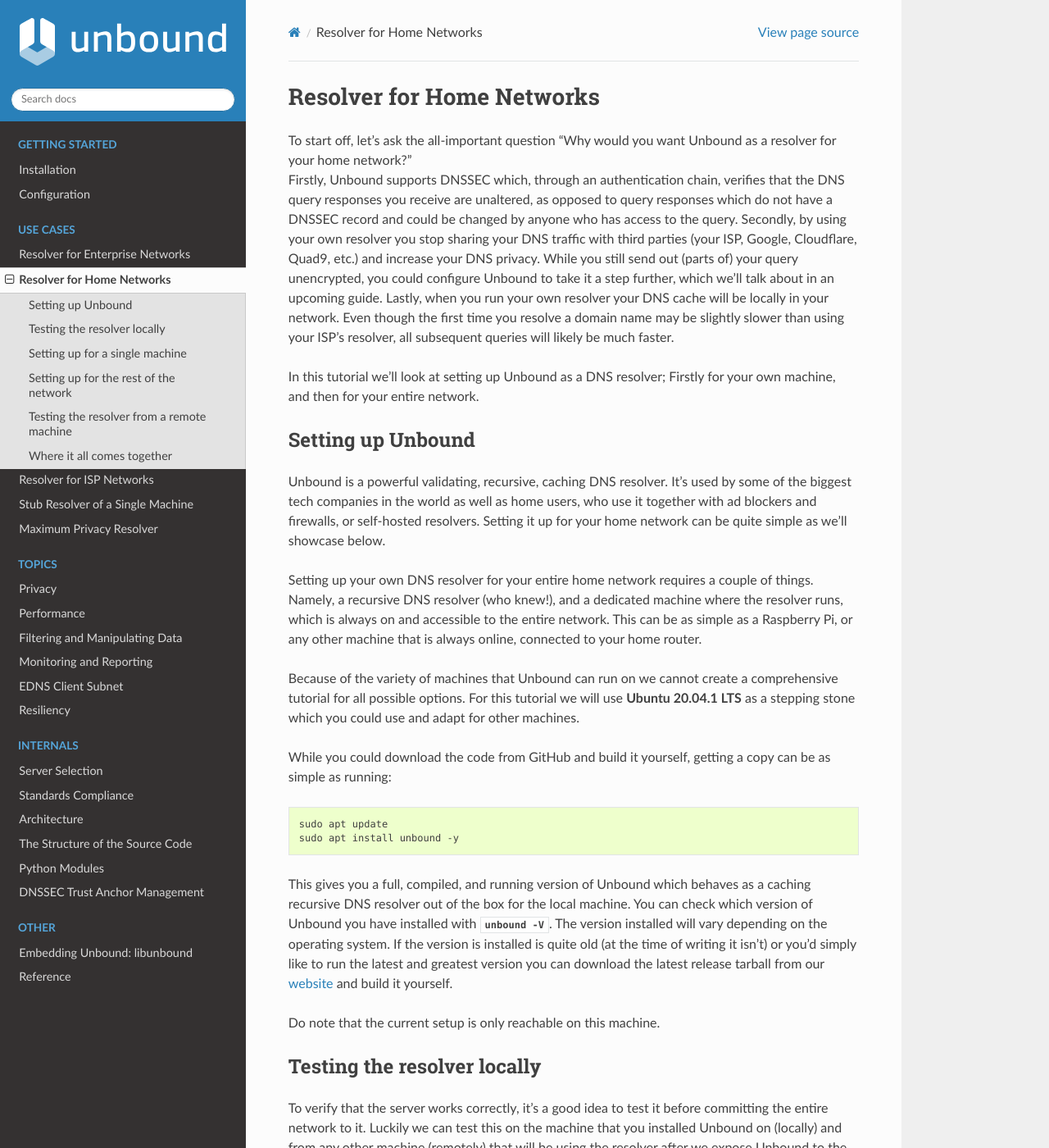
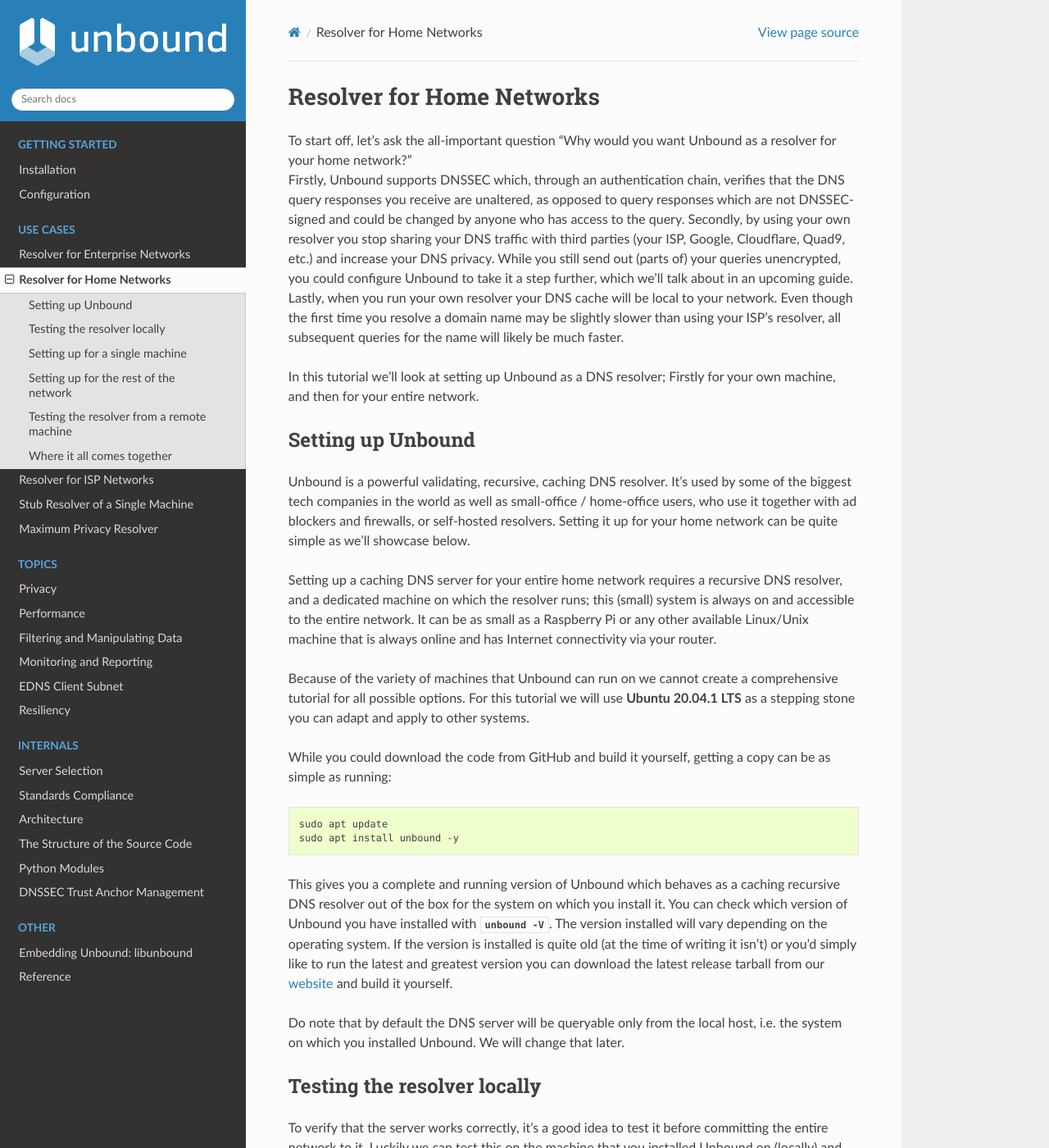
Before and after one commit to NLnetLabs/unbound-manual, a Sphinx documentation site: the page built from source/use-cases/home-resolver.rst, in a window 1280 px wide and 1400 px high. Shown: the whole window at 82% size. Built offline with Sphinx 7.4.7 and the Read the Docs theme 2.0.0, drawn with Linux system fonts in a browser that asks for light colours; some of the changed text lies outside the part shown.

Commit message:
Some rephrasing and a few suggestions. :-)
I've taken the liberty of doing a bit of rephrasing; I hope that's ok.

There are certain portions of this documentation which can be improved upon:

1. This page uses 10/8 as example addressing. In my experience, SOHO routers will typically use 192.168/16, in which case I think it'd be less confusing to newcomers (and this document definitely targets those) to use addresses they may recognize from their own setups.
2. unbound-anchor and -control-setup are mentioned but not otherwise explained or demonstrated. If Ubuntu requires them to be used, they should be explained; otherwise simplify by dropping their discussion
3. "Do note that we strongly recommend keeping the include that is already in the file (such as in the above config)" I don't see an "include" there
4. "need to find the IP address of the resolver machine". The user has done that previously and knows it's 10.0.0.2
5. "When you've found the IP address of your home router," is illogical: it was earlier assumed this is 10.0.0.1. Actually I think this needs to be put above, i.e. start with that part (find the addressing first, and then start configuring)

```diff
--- a/source/use-cases/home-resolver.rst
+++ b/source/use-cases/home-resolver.rst
@@ -6,9 +6,9 @@
 ==========================
 
 To start off, let's ask the all-important question "Why would you want Unbound as a resolver for your home network?" |br|
-Firstly, Unbound supports DNSSEC which, through an authentication chain, verifies that the DNS query responses you receive are unaltered, as opposed to query responses which do not have a DNSSEC record and could be changed by anyone who has access to the query.
-Secondly, by using your own resolver you stop sharing your DNS traffic with third parties (your ISP, Google, Cloudflare, Quad9, etc.) and increase your DNS privacy. While you still send out (parts of) your query unencrypted, you could configure Unbound to take it a step further, which we'll talk about in an upcoming guide.
-Lastly, when you run your own resolver your DNS cache will be locally in your network. Even though the first time you resolve a domain name may be slightly slower than using your ISP’s resolver, all subsequent queries will likely be much faster.
+Firstly, Unbound supports DNSSEC which, through an authentication chain, verifies that the DNS query responses you receive are unaltered, as opposed to query responses which are not DNSSEC-signed and could be changed by anyone who has access to the query.
+Secondly, by using your own resolver you stop sharing your DNS traffic with third parties (your ISP, Google, Cloudflare, Quad9, etc.) and increase your DNS privacy. While you still send out (parts of) your queries unencrypted, you could configure Unbound to take it a step further, which we'll talk about in an upcoming guide.
+Lastly, when you run your own resolver your DNS cache will be local to your network. Even though the first time you resolve a domain name may be slightly slower than using your ISP’s resolver, all subsequent queries for the name will likely be much faster.
 
 In this tutorial we'll look at setting up Unbound as a DNS resolver; Firstly for your own machine, and then for your entire network.
 
@@ -16,11 +16,11 @@
 Setting up Unbound
 ------------------
 
-Unbound is a powerful validating, recursive, caching DNS resolver. It’s used by some of the biggest tech companies in the world as well as home users, who use it together with ad blockers and firewalls, or self-hosted resolvers. Setting it up for your home network can be quite simple as we’ll showcase below.
+Unbound is a powerful validating, recursive, caching DNS resolver. It’s used by some of the biggest tech companies in the world as well as small-office / home-office users, who use it together with ad blockers and firewalls, or self-hosted resolvers. Setting it up for your home network can be quite simple as we’ll showcase below.
 
-Setting up your own DNS resolver for your entire home network requires a couple of things. Namely, a recursive DNS resolver (who knew!), and a dedicated machine where the resolver runs, which is always on and accessible to the entire network. This can be as simple as a Raspberry Pi, or any other machine that is always online, connected to your home router.
+Setting up a caching DNS server for your entire home network requires a recursive DNS resolver, and a dedicated machine on which the resolver runs; this (small) system is always on and accessible to the entire network. It can be as small as a Raspberry Pi or any other available Linux/Unix machine that is always online and has Internet connectivity via your router.
 
-Because of the variety of machines that Unbound can run on we cannot create a comprehensive tutorial for all possible options. For this tutorial we will use :command:`Ubuntu 20.04.1 LTS` as a stepping stone which you could use and adapt for other machines.
+Because of the variety of machines that Unbound can run on we cannot create a comprehensive tutorial for all possible options. For this tutorial we will use :command:`Ubuntu 20.04.1 LTS` as a stepping stone you can adapt and apply to other systems.
 
 While you could download the code from GitHub and build it yourself, getting a copy can be as simple as running:
 
@@ -29,9 +29,9 @@
 	sudo apt update
 	sudo apt install unbound -y
 
-This gives you a full, compiled, and running version of Unbound which behaves as a caching recursive DNS resolver out of the box for the local machine. You can check which version of Unbound you have installed with :option:`unbound -V`. The version installed will vary depending on the operating system. If the version is installed is quite old (at the time of writing it isn't) or you'd simply like to run the latest and greatest version you can download the latest release tarball from our `website <https://nlnetlabs.nl/projects/unbound/about/>`_ and build it yourself.
+This gives you a complete and running version of Unbound which behaves as a caching recursive DNS resolver out of the box for the system on which you install it. You can check which version of Unbound you have installed with :option:`unbound -V`. The version installed will vary depending on the operating system. If the version is installed is quite old (at the time of writing it isn't) or you'd simply like to run the latest and greatest version you can download the latest release tarball from our `website <https://nlnetlabs.nl/projects/unbound/about/>`_ and build it yourself.
 
-Do note that the current setup is only reachable on this machine.
+Do note that by default the DNS server will be queryable only from the local host, i.e. the system on which you installed Unbound. We will change that later.
 
 Testing the resolver locally
 ----------------------------
@@ -45,7 +45,7 @@
 	dig example.com @127.0.0.1
 
 Here we tell the :command:`dig` tool to look up the IP address for example.com, and to ask for this information from the server running at the IP address ``127.0.0.1``, which is where our Unbound machine is running by default.
-We can verify that Unbound has indeed answered our query instead of the default resolver that is present on Ubuntu by default. In the output of every :command:`dig` command there is an ``ANSWER SECTION`` which specifies the server which has answered the query under the ``SERVER`` entry. The entry should be:
+We can verify that Unbound has indeed answered our query instead of the default resolver that is present on Ubuntu by default. In the output of every :command:`dig` command there is an ``ANSWER SECTION`` which gives the response to the query. In the footer section of the output, the server which has answered the query under the ``SERVER`` entry. The entry will look like:
 
 .. code-block:: bash
 
@@ -75,7 +75,7 @@
 
 	rm /etc/resolv.conf
 
-With your favourite text editor (e.g. :command:`nano`), create a new file with the same name and specify the IP address that our Unbound instance is running at in the file. We also include the :option:`edns0` option as this enables header extensions used in DNSSEC and is an overall standard used in DNS nowadays. |br|
+With your favourite text editor (e.g. :command:`nano`), create a new file by that name and specify the IP address that our Unbound instance is running at in the file. We also include the :option:`edns0` option as this enables header extensions used in DNSSEC and is an overall standard used in DNS nowadays. |br|
 So with :file:`nano /etc/resolv.conf` we create the new file and enter:
 
 .. code-block:: bash
@@ -83,7 +83,7 @@
 	nameserver 127.0.0.1
 	options edns0
 
-We then need to stop and disable the currently running pre-installed resolver. Note that you cannot visit new websites until the next step after this, as you have no DNS resolver assigned for the system.
+We then need to stop and disable the currently running pre-installed resolver. Note DNS resolution will not function until the next step is complete, as you'll have no DNS resolver assigned for the system until then.
 
 .. code-block:: bash
 
@@ -119,9 +119,9 @@
 
 	hostname --all-ip-addresses
 
-If you just have one IP address as output from the :command:`hostname` command that will be the correct one. If you have multiple IP addresses, the easiest way to determine which IP address to use, is to find out which connection goes to your home router. Keep in mind that finding the wrong IP address here can be a source of connectivity errors further on. For the purpose of this tutorial we assume that our home router has the IP address ``10.0.0.1``, and our resolver machine (the machine that is running our Unbound instance) has IP address ``10.0.0.2``, which we will get into in the next section.
+If you just have one IP address as output from the :command:`hostname` command that will be the correct one. If you have multiple IP addresses, the easiest way to determine which IP address to use, is to find out which connection goes to your home router. Keep in mind that using the wrong IP address here can be a source of connectivity errors further on. For the purpose of this tutorial we assume that our home router has the IP address ``10.0.0.1``, and our resolver machine (the machine that is running our Unbound instance) has IP address ``10.0.0.2``, which we will get into in the next section.
 
-As a prerequisite for the next step, we need to configure our Unbound instance to be reachable from devices other than only the machine on which the Unbound is running. The full example config is almost 1200 lines long, as the capabilities of Unbound are considerable, but we won’t need nearly as much. (If you are interested, any and all configurables can be found in the extensive manual page of :manpage:`unbound.conf`).
+As a prerequisite for the next step, we need to configure our Unbound instance to be reachable from devices other than only the machine on which the Unbound is running. Unbound is a highly capable resolver, and as such has many options which can be set; the full example config is almost 1200 lines long, but we'll need but a fraction of these settings. (If you are interested, all configurables are documented in the extensive manual page of :manpage:`unbound.conf`).
 
 The default config is found at:
 
@@ -154,7 +154,7 @@
 If you open the file we see that there is already an “include” in there. This include enables us to do `DNSSEC <https://en.wikipedia.org/wiki/Domain_Name_System_Security_Extensions>`_, which allows Unbound to verify the source of the answers that it receives, which we want to keep in. If you don't have the file that the include links to (:file:`root.key`), it can be created using the :command:`unbound-anchor` command. |br|
 If you don't have the :file:`unbound_control.key` and :file:`unbound_control.pem` files, when you're building Unbound from source for example, the command to create these is: :command:`unbound-control-setup`.
 
-Using the text editor again, we can then add the minimal config as shown above, making any changes to the access control where needed. Do note that we strongly recommend keeping the :command:`include` that is already in the file (such as in the above config). We also add the :command:`remote-control` in the config to enable controlling Unbound using :command:`unbound-control` command which is useful if you want to modify the config later on. When you are happy with your config, we can check it for mistakes with the :command:`unbound-checkconf` command:
+Using the text editor again, we can then add the minimal config as shown above, making any changes to the access control where needed. Do note that we strongly recommend keeping the :command:`include` that is already in the file (such as in the above config). We also add the :command:`remote-control` in the config to enable controlling Unbound using :command:`unbound-control` command which is useful if you want to modify the config later on. When we've modified the configuration we check it for mistakes with the :command:`unbound-checkconf` command:
 
 .. code-block:: bash
 
@@ -183,14 +183,14 @@
 
 	dig example.com @10.0.0.2
 
-This should give the same result, including the ``SERVER`` entry, as the query from the local test above.
+This should give the same result. The ``SERVER`` entry in the footer will reflect from which server the response was received.
 
 Where it all comes together
 ---------------------------
 
 We should now have a functioning DNS resolver that is accessible to all machines in our network (make sure you do before you continue).
 
-The next step then becomes a little tricky as there are many options and variations possible. We have a choice of which machines in our network will be using our configured DNS resolver. This can range from a single machine to all the machines that are connected. Since this tutorial cannot (and does not try to) be comprehensive for the range of choices, we will look at some of the basic examples which you can implement and expand on.
+The next step then is a little tricky as there are many options and variations possible. We have a choice of which machines in our network will be using our configured DNS resolver. This can range from a single machine to all the machines that are connected. Since this tutorial cannot (and does not try to) be comprehensive for the range of choices, we will look at some of the basic examples which you can implement and expand on.
 
 Most machines when they first connect to a network get a “recommended resolver” from your router using :abbr:`DHCP (Dynamic Host Configuration Protocol)`. To change this, we need to log into the router. To find the IP address of our home router which is likely be under :option:`default gateway`:
 
```
Also changed, not shown: other parts of source/use-cases/home-resolver.rst (+1 -1 lines).
